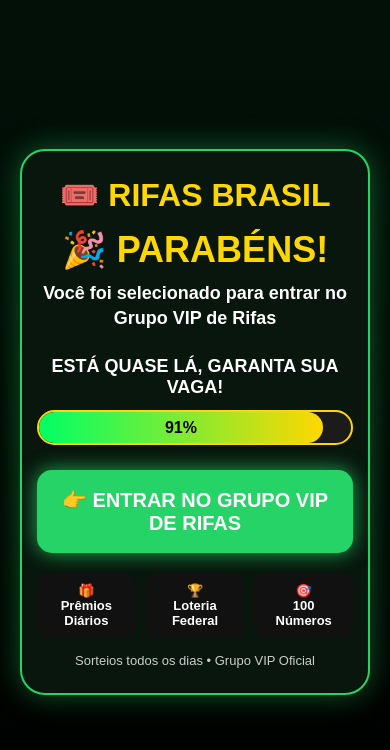
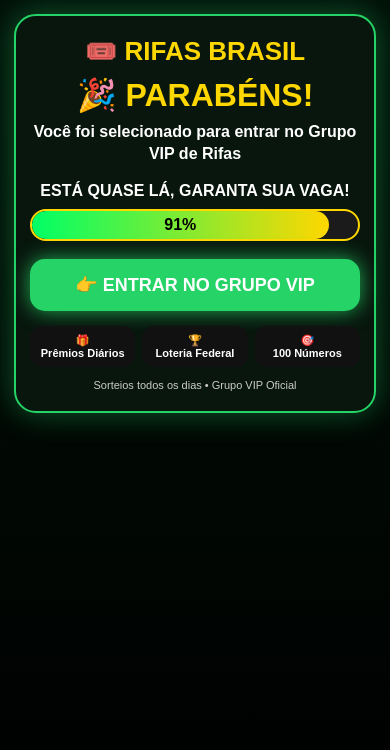
Before and after one commit to Dev-Taceli/mkbrasil, a plain HTML site: page index.html in a window 390 px wide. Drawn offline with Linux system fonts and the light colour scheme.

Commit message:
Update index.html

```diff
--- a/index.html
+++ b/index.html
@@ -6,7 +6,6 @@
 <title>Rifas Brasil - Grupo VIP</title>
 
 <style>
-
 *{
     margin:0;
     padding:0;
@@ -21,6 +20,7 @@
     justify-content:center;
     align-items:center;
     padding:20px;
+    overflow-x:hidden;
 }
 
 .container{
@@ -29,43 +29,43 @@
     background:#08160d;
     border:2px solid #25D366;
     border-radius:25px;
-    padding:30px 20px;
+    padding:26px 18px;
     text-align:center;
     box-shadow:0 0 30px rgba(37,211,102,.4);
 }
 
 .logo{
-    font-size:32px;
+    font-size:30px;
     font-weight:900;
     color:#FFD700;
-    margin-bottom:15px;
+    margin-bottom:12px;
 }
 
 .titulo{
-    font-size:42px;
+    font-size:38px;
     font-weight:900;
     color:#FFD700;
-    margin-bottom:10px;
+    margin-bottom:8px;
 }
 
 .subtitulo{
-    font-size:20px;
+    font-size:19px;
     color:#FFFFFF;
     font-weight:600;
-    line-height:1.4;
-    margin-bottom:25px;
+    line-height:1.35;
+    margin-bottom:22px;
 }
 
 .texto-barra{
-    font-size:20px;
+    font-size:19px;
     font-weight:900;
     color:#FFFFFF;
-    margin-bottom:12px;
+    margin-bottom:10px;
 }
 
 .barra-fundo{
     width:100%;
-    height:35px;
+    height:34px;
     background:#1b1b1b;
     border-radius:50px;
     overflow:hidden;
@@ -85,25 +85,19 @@
     font-size:16px;
 }
 
-.aviso{
-    margin-top:18px;
-    color:#FFD700;
-    font-size:18px;
-    font-weight:bold;
-}
-
 .botao{
     display:block;
     width:100%;
-    margin-top:25px;
+    margin-top:22px;
     background:#25D366;
     color:white;
     text-decoration:none;
-    padding:18px;
+    padding:17px;
     border-radius:15px;
-    font-size:22px;
+    font-size:21px;
     font-weight:900;
     box-shadow:0 0 20px rgba(37,211,102,.8);
+    transition:.2s;
 }
 
 .botao:hover{
@@ -112,50 +106,124 @@
 
 .cards{
     display:flex;
-    gap:10px;
-    margin-top:20px;
+    gap:9px;
+    margin-top:18px;
 }
 
 .card{
     flex:1;
     background:#111;
     border-radius:12px;
-    padding:10px;
+    padding:9px;
     color:white;
-    font-size:13px;
+    font-size:12px;
     font-weight:bold;
 }
 
 .rodape{
-    margin-top:15px;
+    margin-top:14px;
     color:#ccc;
-    font-size:13px;
+    font-size:12px;
 }
 
 @media(max-width:480px){
+    body{
+        align-items:flex-start;
+        padding:14px 14px 10px;
+    }
 
     .container{
-        padding:25px 15px;
+        max-width:100%;
+        padding:20px 14px;
+        border-radius:22px;
+    }
+
+    .logo{
+        font-size:26px;
+        margin-bottom:9px;
     }
 
     .titulo{
-        font-size:36px;
+        font-size:32px;
+        margin-bottom:7px;
     }
 
     .subtitulo{
-        font-size:18px;
+        font-size:16px;
+        margin-bottom:18px;
     }
 
     .texto-barra{
-        font-size:18px;
+        font-size:16px;
+        margin-bottom:9px;
+    }
+
+    .barra-fundo{
+        height:32px;
     }
 
     .botao{
-        font-size:20px;
+        margin-top:18px;
+        font-size:18px;
+        padding:15px 10px;
     }
 
+    .cards{
+        margin-top:15px;
+        gap:7px;
+    }
+
+    .card{
+        font-size:11px;
+        padding:8px 5px;
+    }
+
+    .rodape{
+        margin-top:12px;
+        font-size:11px;
+    }
 }
 
+@media(max-height:680px){
+    body{
+        align-items:flex-start;
+        padding-top:10px;
+    }
+
+    .container{
+        padding:16px 13px;
+        transform:scale(.96);
+        transform-origin:top center;
+    }
+
+    .logo{
+        font-size:24px;
+        margin-bottom:7px;
+    }
+
+    .titulo{
+        font-size:30px;
+    }
+
+    .subtitulo{
+        font-size:15px;
+        margin-bottom:14px;
+    }
+
+    .texto-barra{
+        font-size:15px;
+    }
+
+    .botao{
+        margin-top:15px;
+        font-size:17px;
+        padding:14px 8px;
+    }
+
+    .cards{
+        margin-top:13px;
+    }
+}
 </style>
 </head>
 
@@ -180,7 +248,7 @@
     </div>
 
     <a href="https://chat.whatsapp.com/HBuTi3epBOD0rINpDwQouV" class="botao">
-        👉 ENTRAR NO GRUPO VIP DE RIFAS
+        👉 ENTRAR NO GRUPO VIP
     </a>
 
     <div class="cards">
@@ -196,14 +264,12 @@
 </div>
 
 <script>
-
 const barra = document.getElementById('barra');
 
 let progresso = 0;
 const alvo = 91;
 
 const animacao = setInterval(() => {
-
     progresso++;
 
     barra.style.width = progresso + "%";
@@ -212,9 +278,7 @@
     if(progresso >= alvo){
         clearInterval(animacao);
     }
-
-}, 8); // MAIS RÁPIDA
-
+}, 8);
 </script>
 
 </body>
```
